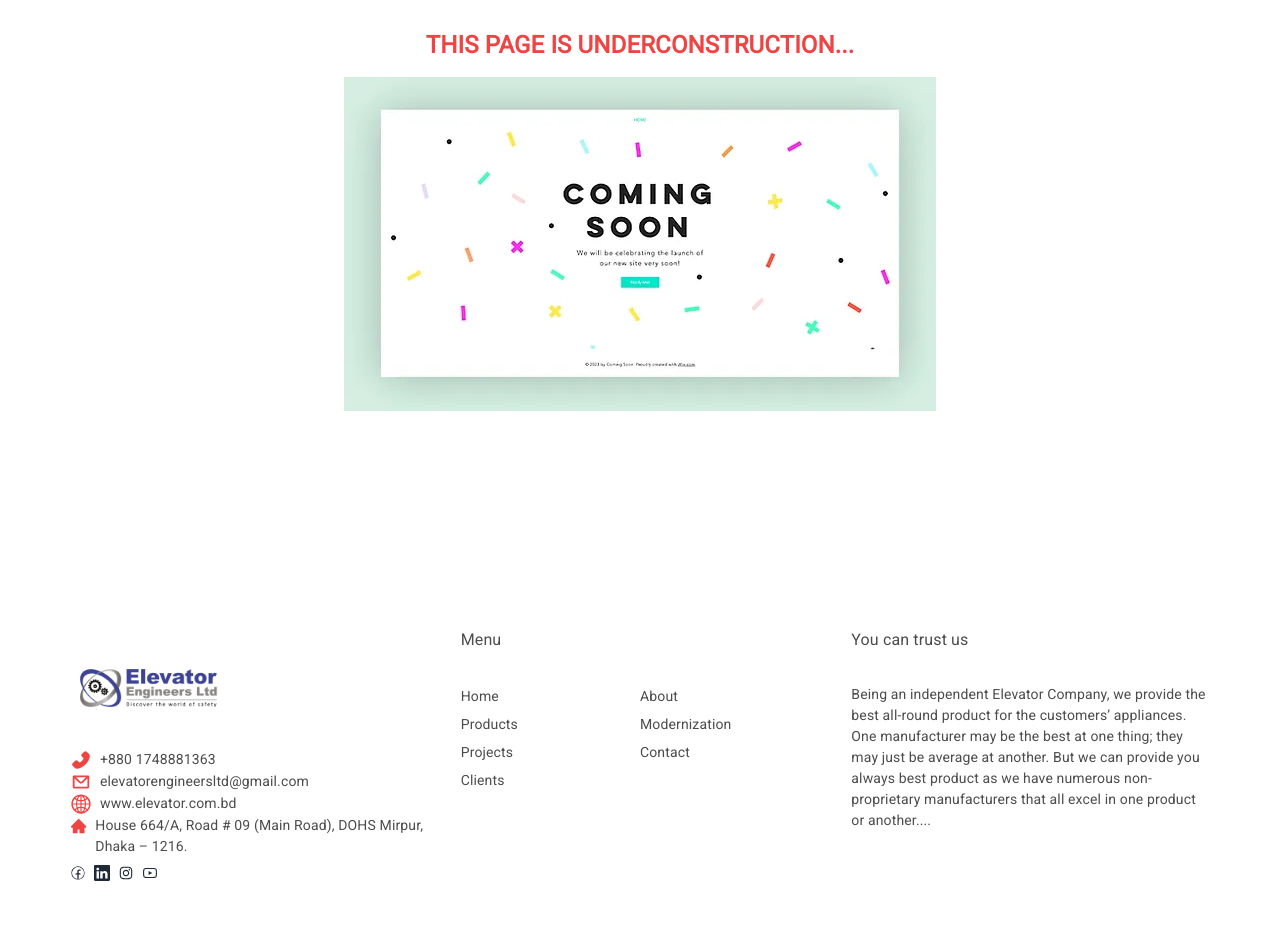
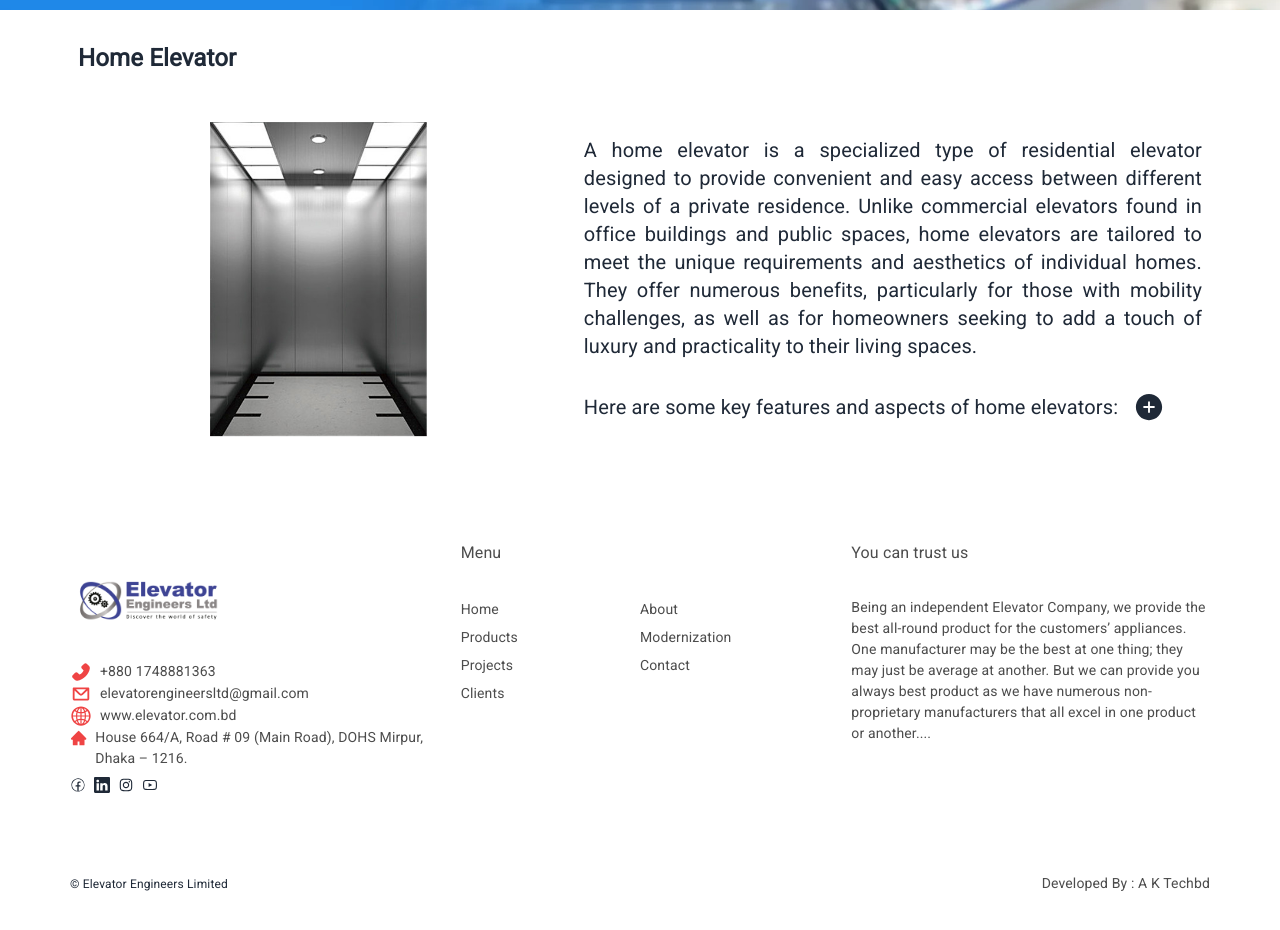
Before and after one commit to showkotus/elevator, a React (Vite) app: page /home-elevator in a window 1280 px wide. Shown: the part 284-1214 px from the top of the page. Built offline with nearby package versions, Linux system fonts and the light colour scheme.

Commit message:
home elavator page done

```diff
--- a/src/subPages/Products/HomeElevator/HomeElevator.jsx
+++ b/src/subPages/Products/HomeElevator/HomeElevator.jsx
@@ -1,12 +1,75 @@
-import UnderConstruction from "../../../components/UnderConstruction/UnderConstruction";
-
+import { useState } from "react";
+import { useContext } from "react";
+import { NavbarContext } from "../../../context/ContextProvider";
+import home from '../../../assets/banner/lift2.jpg'
+import BannerBG from "../../../components/BannerBG/BannerBG";
+import { AiFillMinusCircle, AiFillPlusCircle } from "react-icons/ai";
 
 const HomeElevator = () => {
-    return (
-        <div>
-           <UnderConstruction/>
+    const [showText, setShowText] = useState(false)
+    const { setIsBanner } = useContext(NavbarContext)
+    function changeNav() {
+        setIsBanner(false)
+    }
+    changeNav()
+    const handleText = () => {
+        setShowText(!showText)
+    }
+    return (<div className="marginTop">
+        <BannerBG title={"Home Elavator"} />
+        <div className="container px-2">
+            <h1 className="my-6 text-2xl font-bold">Home Elevator</h1>
+            <div className="my-12 flex flex-col md:flex-row items-center gap-[3%]">
+                <div className="w-full md:w-[42%]">
+                    <img src={home} alt="" className="w-full" />
+                </div>
+                <div className="w-full md:w-[55%]">
+                    <p className="text-xl text-justify">A home elevator is a specialized type of residential elevator designed to provide convenient and easy access between different levels of a private residence. Unlike commercial elevators found in office buildings and public spaces, home elevators are tailored to meet the unique requirements and aesthetics of individual homes. They offer numerous benefits, particularly for those with mobility challenges, as well as for homeowners seeking to add a touch of luxury and practicality to their living spaces.</p>
+                    <div className="flex gap-x-4 items-center mt-8">
+                        <p className="text-xl">Here are some key features and aspects of home elevators:</p>
+                        {
+                            !showText ?
+                                <button onClick={() => handleText()}><AiFillPlusCircle size={30} /></button>
+                                :
+                                <button onClick={() => handleText()}><AiFillMinusCircle size={30} /></button>
+                        }
+                    </div>
+                </div>
+            </div>
+            <div className={`${!showText ? "collapsable-container" : "active_collapsable_container"}`}>
+                <div className="my-4">
+                    <h3 className="text-xl"><strong>1. Design and Types:</strong> Home elevators come in various designs and configurations to suit different architectural styles and space constraints. Common types include:</h3>
+                    <ul className="ml-8 md:ml-20 text-xl list-disc text-justify">
+                        <li>Hydraulic Home Elevators: These use a hydraulic system with a piston and fluid to lift the elevator car. They are known for their smooth and quiet operation.</li>
+                        <li>Traction Home Elevators: Similar to commercial elevators, these use steel ropes or belts and a counterweight to move the elevator car. They are often chosen for their energy efficiency and space-saving benefits.</li>
+                        <li>Vacuum Home Elevators: These futuristic elevators use air pressure differences to move the car, eliminating the need for traditional ropes or pistons. They are often chosen for their unique design and minimal space requirements.</li>
+                    </ul>
+                </div>
+                <div className="my-4">
+                    <h3 className="text-xl"><strong>2. Accessibility and Convenience:</strong> One of the primary reasons for installing a home elevator is to enhance accessibility for individuals with mobility challenges, such as the elderly or those with disabilities. Home elevators offer a safe and efficient means of moving between floors, eliminating the need to navigate stairs, thus reducing the risk of accidents and injuries.</h3>
+                </div>
+                <div className="my-4">
+                    <h3 className="text-xl"><strong>3. Increased Property Value:</strong> Adding a home elevator can significantly increase the resale value of a property. Many homebuyers, especially those seeking luxury and convenience, consider the presence of an elevator as a valuable asset.</h3>
+                </div>
+                <div className="my-4">
+                    <h3 className="text-xl"><strong>4. Customization and Aesthetics:</strong> Home elevators can be customized to blend seamlessly with the interior design and décor of the home. They are available in various finishes, materials, and cab designs, allowing homeowners to match their unique style and preferences.</h3>
+                </div>
+                <div className="my-4">
+                    <h3 className="text-xl"><strong>5. Safety Features:</strong> Home elevators are equipped with various safety features to protect passengers and ensure safe operation. These features may include emergency stop buttons, door sensors, backup power systems, and phone communication for emergencies.</h3>
+                </div>
+                <div className="my-4">
+                    <h3 className="text-xl"><strong>6. Installation Considerations:</strong> Installing a home elevator requires careful planning, including consideration of available space, load-bearing capacity of the home&apos;s structure, and compliance with building codes and safety regulations.</h3>
+                </div>
+                <div className="my-4">
+                    <h3 className="text-xl"><strong>7. Maintenance:</strong> Regular maintenance is essential to keep the home elevator operating smoothly and safely. Homeowners should schedule routine inspections and maintenance with qualified professionals to ensure optimal performance.</h3>
+                </div>
+
+                <p className="text-xl mt-8 text-justify">In summary, a home elevator is a valuable addition to any residence, providing enhanced accessibility, convenience, and potential property value appreciation. It is an investment that not only improves the quality of life for residents but also adds a touch of luxury and elegance to the overall living space.</p>
+            </div>
         </div>
+    </div>
     );
 };
 
+
 export default HomeElevator;
--- a/src/subPages/Products/PassengerElevator/PassengerElevator.jsx
+++ b/src/subPages/Products/PassengerElevator/PassengerElevator.jsx
@@ -1,9 +1,4 @@
-import ProductBanner from "../../../components/Products/ProductBanner/ProductBanner";
-import bgImg from '../../../assets/Products/passengerBanner.jpg'
-import AboutProduct from "../../../components/Products/AboutProduct/AboutProduct";
-import UnderConstruction from "../../../components/UnderConstruction/UnderConstruction";
 import BannerBG from "../../../components/BannerBG/BannerBG";
-import ShowProduct from "../../../components/Products/ShowProduct/ShowProduct";
 import passenger from '../../../assets/banner/lift1.jpg'
 import { AiFillPlusCircle, AiFillMinusCircle } from 'react-icons/ai'
 import { useContext, useState } from "react";
@@ -21,9 +16,6 @@ const PassengerElevator = () => {
     return (
         <div className="marginTop">
             <BannerBG title={"Passenger Elavator"} />
-            {/* <UnderConstruction/> */}
-            {/* <ProductBanner prop ={data}/> */}
-            {/* <AboutProduct title={"Has Sold More than Million Elevators"}/> */}
             <div className="container px-2">
                 <h1 className="my-6 text-2xl font-bold">Passenger Elevator</h1>
                 <div className="my-12 flex flex-col md:flex-row items-center gap-[3%]">
@@ -47,28 +39,28 @@ const PassengerElevator = () => {
                     <div className="my-4">
                         <h3 className="font-semibold text-xl">1. Components:</h3>
                         <ul className="ml-8 md:ml-20 text-xl list-disc text-justify">
-                            <li>Car: The enclosed platform where passengers and goods are transported. It can be made of steel, glass, or other materials.</li>
-                            <li>Hoistway (Shaft): The vertical shaft through which the elevator car moves. It is typically constructed of strong materials such as concrete or steel.</li>
-                            <li>Doors: Elevator doors are located at each floor and in the car to allow passengers to enter and exit. Modern elevators often have automatic doors for convenience and safety.</li>
-                            <li>Control System: The electronic system that operates the elevator, managing floor selection, door opening/closing, and smooth motion between floors.</li>
+                            <li><strong>Car:</strong> The enclosed platform where passengers and goods are transported. It can be made of steel, glass, or other materials.</li>
+                            <li><strong>Hoistway (Shaft):</strong> The vertical shaft through which the elevator car moves. It is typically constructed of strong materials such as concrete or steel.</li>
+                            <li><strong>Doors:</strong> Elevator doors are located at each floor and in the car to allow passengers to enter and exit. Modern elevators often have automatic doors for convenience and safety.</li>
+                            <li><strong>Control System:</strong> The electronic system that operates the elevator, managing floor selection, door opening/closing, and smooth motion between floors.</li>
                         </ul>
                     </div>
                     <div className="my-4">
                         <h3 className="font-semibold text-xl">2. Types of Passenger Elevators:</h3>
                         <ul className="ml-8 md:ml-20 text-xl list-disc text-justify">
-                            <li>Traction Elevators: These elevators use steel ropes or belts attached to a counterweight and a motor-driven pulley system to move the elevator car. </li>
-                            <li>Hydraulic Elevators: These elevators use a hydraulic system, including a piston and fluid, to lift the elevator car.</li>
-                            <li>Machine-Room-Less (MRL) Elevators: MRL elevators combine the advantages of traction and hydraulic systems but eliminate the need for a separate machine room, making them more space-efficient.</li>
-                            <li>Vacuum Elevators: These futuristic elevators use air pressure differences to move the car, eliminating the need for traditional ropes or pistons.</li>
+                            <li><strong>Traction Elevators:</strong> These elevators use steel ropes or belts attached to a counterweight and a motor-driven pulley system to move the elevator car. </li>
+                            <li><strong>Hydraulic Elevators:</strong> These elevators use a hydraulic system, including a piston and fluid, to lift the elevator car.</li>
+                            <li><strong>Machine-Room-Less (MRL) Elevators:</strong> MRL elevators combine the advantages of traction and hydraulic systems but eliminate the need for a separate machine room, making them more space-efficient.</li>
+                            <li><strong>Vacuum Elevators:</strong> These futuristic elevators use air pressure differences to move the car, eliminating the need for traditional ropes or pistons.</li>
                         </ul>
                     </div>
                     <div className="my-4">
                         <h3 className="font-semibold text-xl">3. Safety Features:</h3>
                         <ul className="ml-8 md:ml-20 text-xl list-disc text-justify">
-                            <li>Overload Sensors: Detect if the elevator is carrying more weight than its maximum capacity and prevent operation until the excess weight is removed.</li>
-                            <li>Emergency Stop Button: Allows passengers to stop the elevator in case of an emergency or malfunction.</li>
-                            <li>Door Sensors: Prevent doors from closing if an object or person is detected in the doorway.</li>
-                            <li>Backup Power: Ensures that the elevator can continue to operate during power outages.</li>
+                            <li><strong>Overload Sensors:</strong> Detect if the elevator is carrying more weight than its maximum capacity and prevent operation until the excess weight is removed.</li>
+                            <li><strong>Emergency Stop Button:</strong> Allows passengers to stop the elevator in case of an emergency or malfunction.</li>
+                            <li><strong>Door Sensors:</strong> Prevent doors from closing if an object or person is detected in the doorway.</li>
+                            <li><strong>Backup Power:</strong> Ensures that the elevator can continue to operate during power outages.</li>
                         </ul>
                     </div>
                     <div className="my-4">
@@ -90,7 +82,7 @@ const PassengerElevator = () => {
                             <li>Modern passenger elevators are designed to be accessible to people with disabilities. They include features such as braille buttons, audible announcements, and wider doors to accommodate wheelchairs.</li>
                         </ul>
                     </div>
-                    <p className="text-xl mt-8 text-justify">Overall, passenger elevators have revolutionized vertical transportation, making buildings more accessible, efficient, and accommodating to people's needs in today's urbanized world.</p>
+                    <p className="text-xl mt-8 text-justify">Overall, passenger elevators have revolutionized vertical transportation, making buildings more accessible, efficient, and accommodating to people&apos;s needs in today&apos;s urbanized world.</p>
                 </div>
             </div>
         </div>
```
